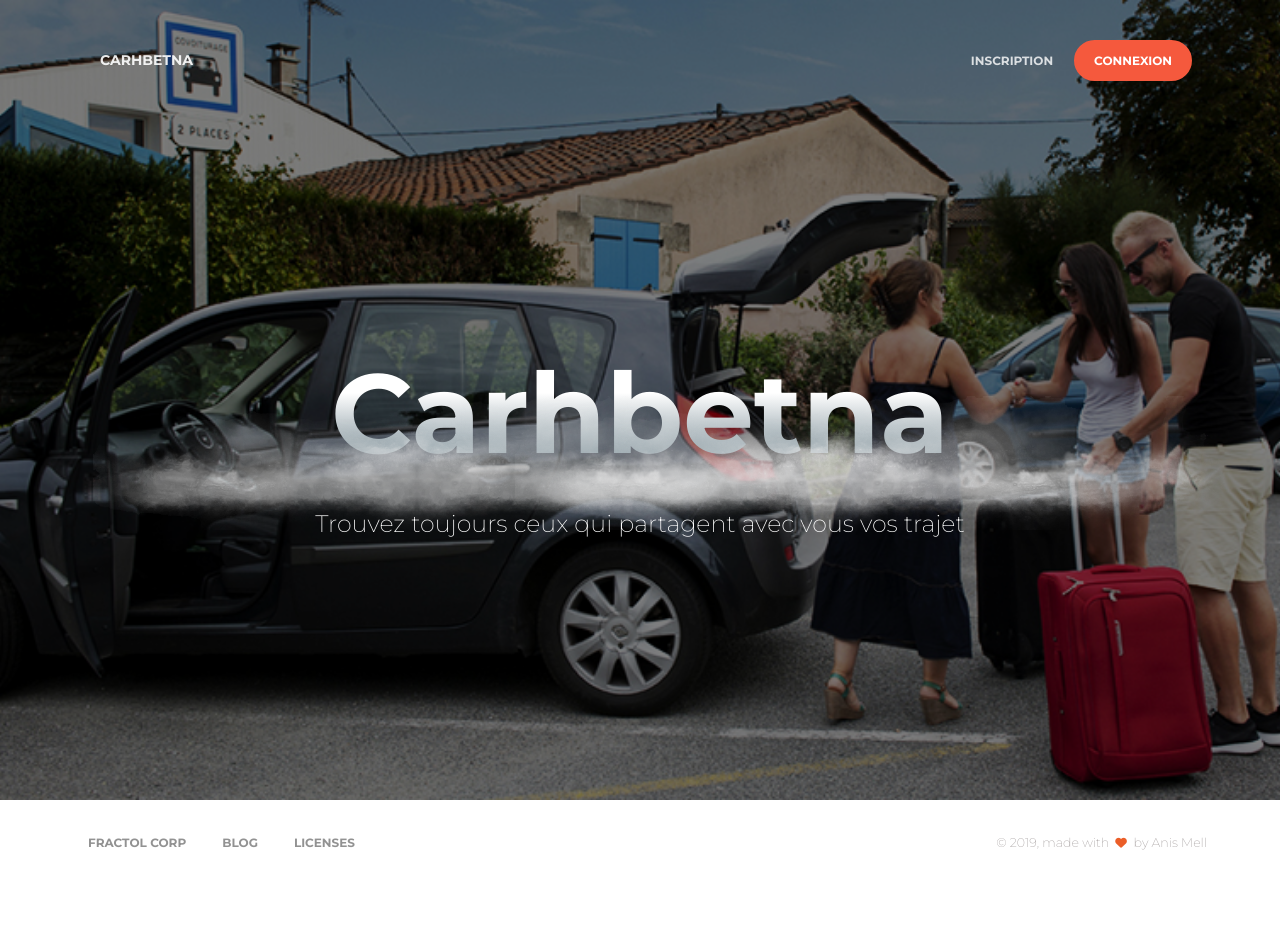
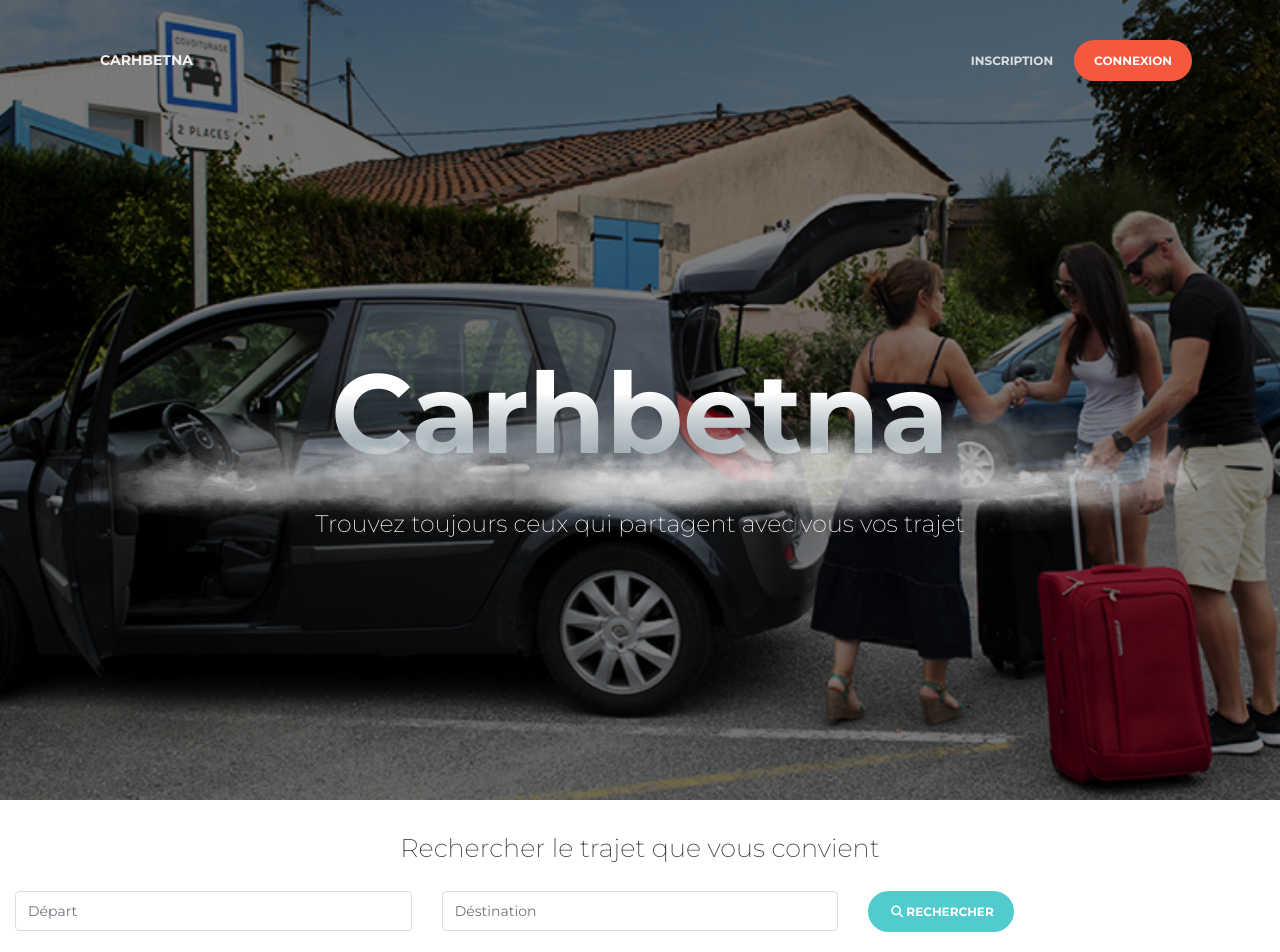
Before and after one commit to anis-meliti/Carhbetna, a React (Create React App) app: page / in a window 1280 px wide. Shown: the top 952 px of the page. Before the commit the page ends 885 px from the top, so only its background shows below. Built offline with nearby package versions, Linux system fonts and the light colour scheme; no server answers.

Commit message:
implement the seearch component

```diff
--- /dev/null
+++ b/src/components/SearchTraject/SearchTraject.js
@@ -0,0 +1,50 @@
+import React, { useState } from 'react';
+import { Form, Input, Row, Col, Button } from 'reactstrap';
+
+const SearchTraject = () => {
+  const [traject, settraject] = useState({
+    departure: '',
+    destination: ''
+  });
+  console.log('TCL: SearchTraject -> traject', traject);
+  const changeHandler = e => {
+    settraject({ ...traject, [e.target.name]: e.target.value });
+  };
+  return (
+    <div className='filter'>
+      <Form className='search-form '>
+        <Row>
+          <h3 className='title ml-auto mr-auto'>
+            Rechercher le trajet que vous convient{' '}
+          </h3>
+        </Row>
+        <Row className='mx-auto'>
+          <Col>
+            <Input
+              name='departure'
+              placeholder='Départ'
+              type='text'
+              onChange={e => changeHandler(e)}
+            />
+          </Col>
+          <Col>
+            <Input
+              name='destination'
+              placeholder='Déstination'
+              type='text'
+              onChange={e => changeHandler(e)}
+            />
+          </Col>
+          <Col>
+            <Button className='btn-round btn-icon' color='primary'>
+              <i className='fa fa-search' />
+              Rechercher
+            </Button>
+          </Col>
+        </Row>
+      </Form>
+    </div>
+  );
+};
+
+export default SearchTraject;
--- a/src/views/Index.js
+++ b/src/views/Index.js
@@ -3,6 +3,7 @@ import React, { useEffect } from 'react';
 import IndexNavbar from '../components/Headers/Navbars/IndexNavbar';
 import IndexHeader from '../components/Headers/IndexHeader';
 import Footer from '../components/Footers/Footer';
+import SearchTraject from '../components/SearchTraject/SearchTraject';
 
 function Index() {
   document.documentElement.classList.remove('nav-open');
@@ -16,6 +17,7 @@ function Index() {
     <>
       <IndexNavbar />
       <IndexHeader />
+      <SearchTraject />
       <Footer />
     </>
   );
```
Also changed, not shown: src/utils/Routing/PrivateRoute.js (renamed from src/components/Routing/PrivateRoute.js).
